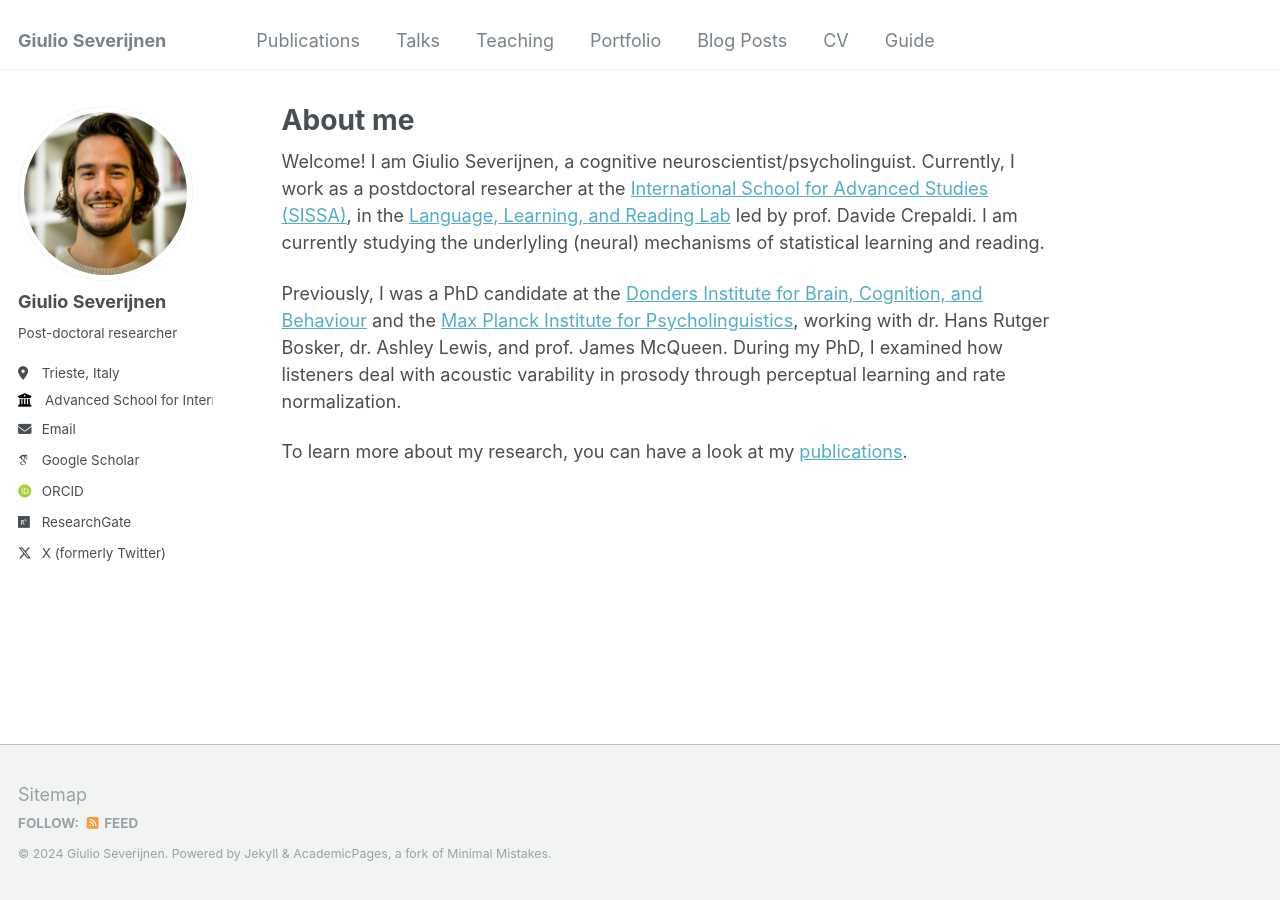
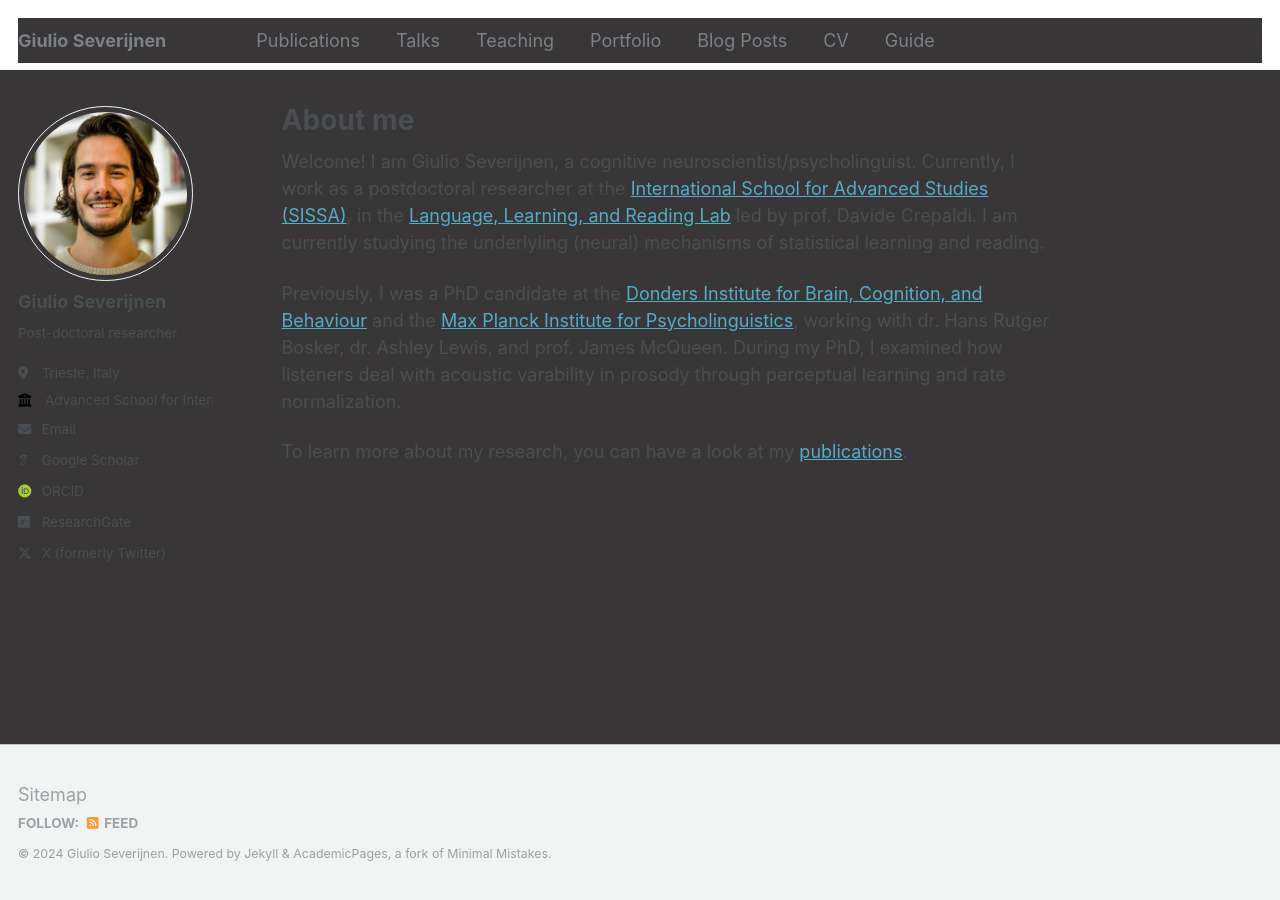
Before and after one commit to giuliosever/giuliosever.github.io, a Jekyll site: the page built from _pages/about.md, in a window 1280 px wide. Built offline with Jekyll 4.4.1, drawn with Linux system fonts in a browser that asks for light colours; some web fonts are replaced.

Commit message:
Second colo change try

```diff
--- a/_sass/_variables.scss
+++ b/_sass/_variables.scss
@@ -62,7 +62,7 @@ $light-gray                 : mix(#fff, $gray, 50%);
 $lighter-gray               : mix(#fff, $gray, 90%);
 
 $body-color                 : #fff;
-$background-color           : #fff;
+$background-color           : #383636;
 $code-background-color      : #fafafa;
 $code-background-color-dark : $light-gray;
 $text-color                 : $dark-gray;
```
